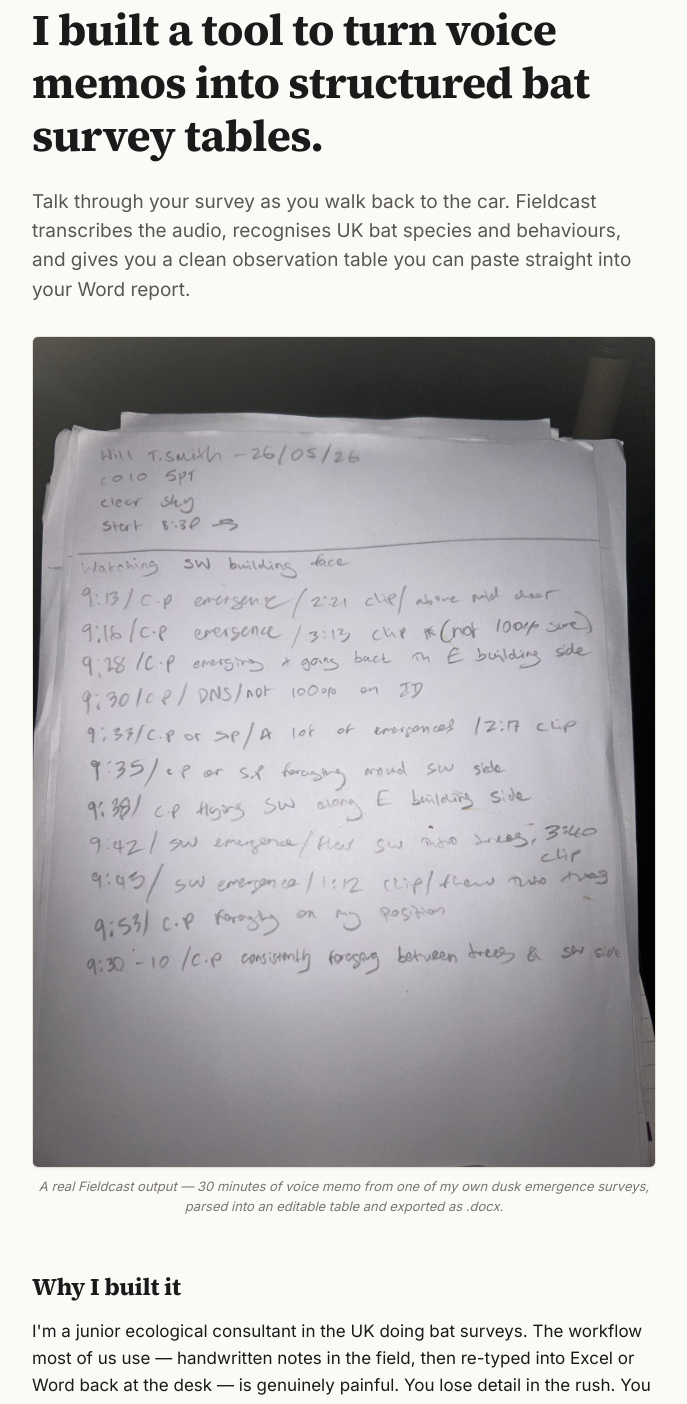
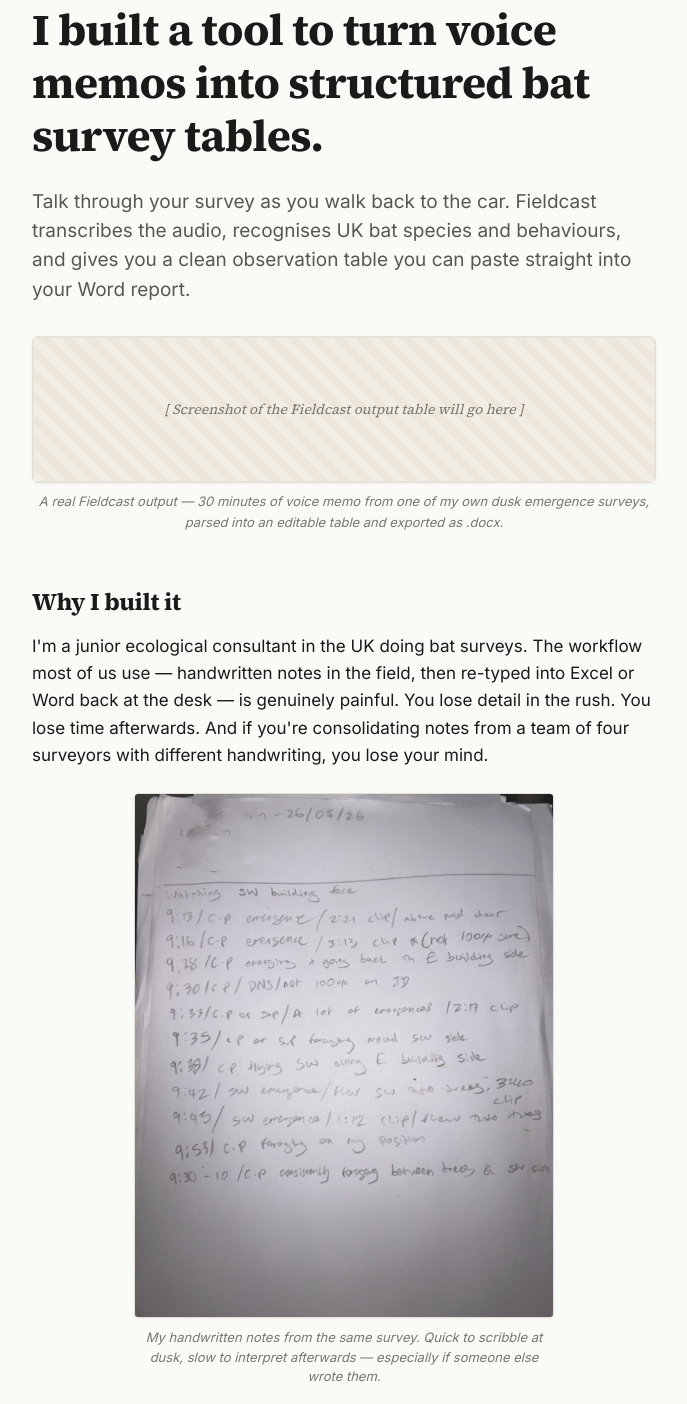
Before and after one commit to willts1209/AEYMAIN, a Flask app: page / in a window 1280 px wide. Shown: the part 160-1564 px from the top of the page, without its empty margins (296-983 px from the left). Run offline with Flask 3, Linux system fonts and the light colour scheme.

Commit message:
Remove wrong fieldcast-output image; restore hero placeholder
IMG_2099.jpg from Downloads turned out to be a second photo of paper
notes, not the Fieldcast output. Removed; restored placeholder in the
hero until the real screenshot is saved.

Co-Authored-By: Claude Opus 4.7 <noreply@anthropic.com>

```diff
--- a/templates/landing.html
+++ b/templates/landing.html
@@ -339,7 +339,9 @@
   </p>
 
   <figure class="hero-figure">
-    <img src="/static/img/fieldcast-output.jpg" alt="Screenshot of a Fieldcast-generated Word document showing a bat activity log with columns for time, species, count, behaviour, location, direction, and notes.">
+    <div class="img-placeholder">
+      [ Screenshot of the Fieldcast output table will go here ]
+    </div>
   </figure>
   <p class="figure-caption">A real Fieldcast output — 30 minutes of voice memo from one of my own dusk emergence surveys, parsed into an editable table and exported as .docx.</p>
 
```
Also changed, not shown: static/img/fieldcast-output.jpg (deleted).
